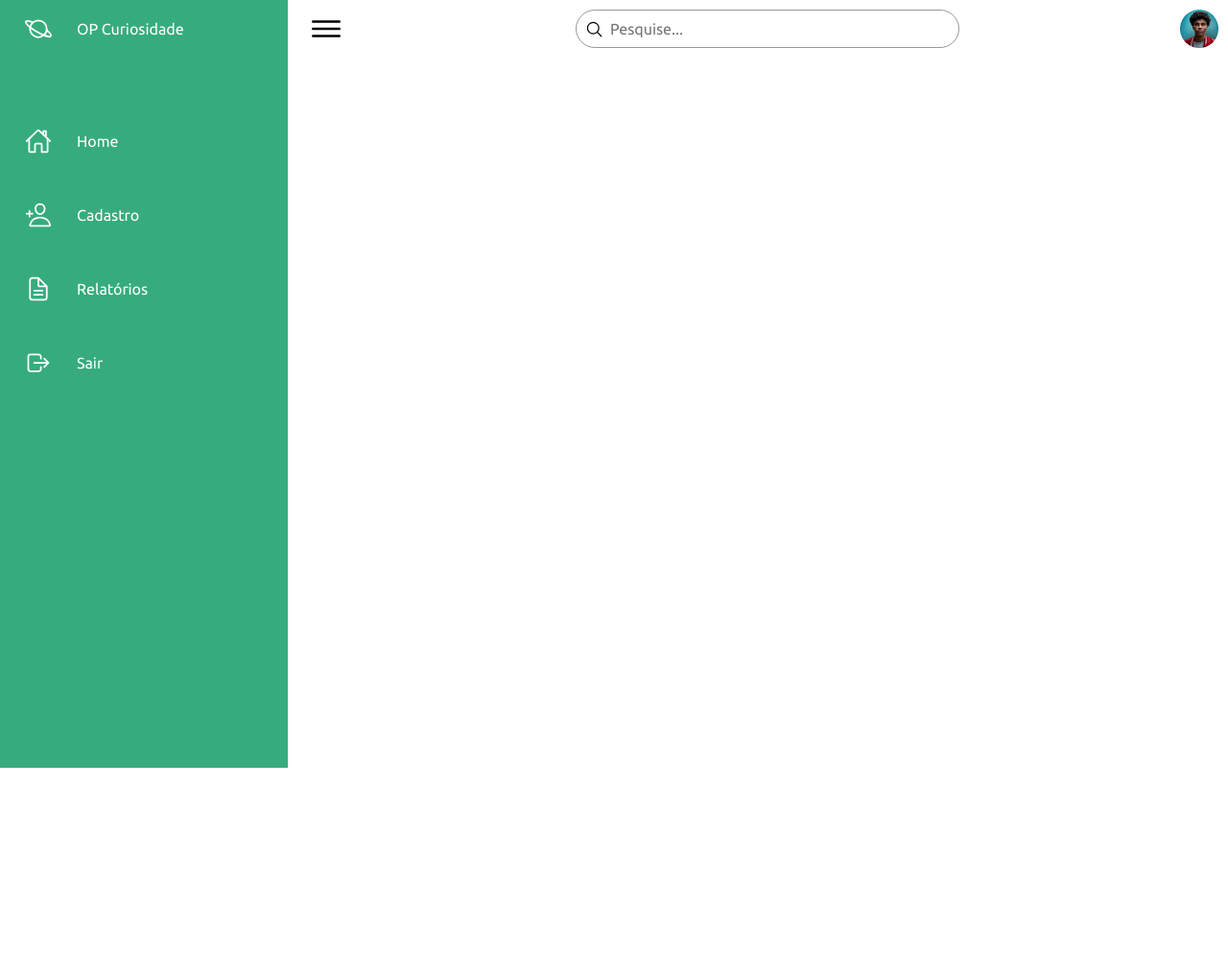
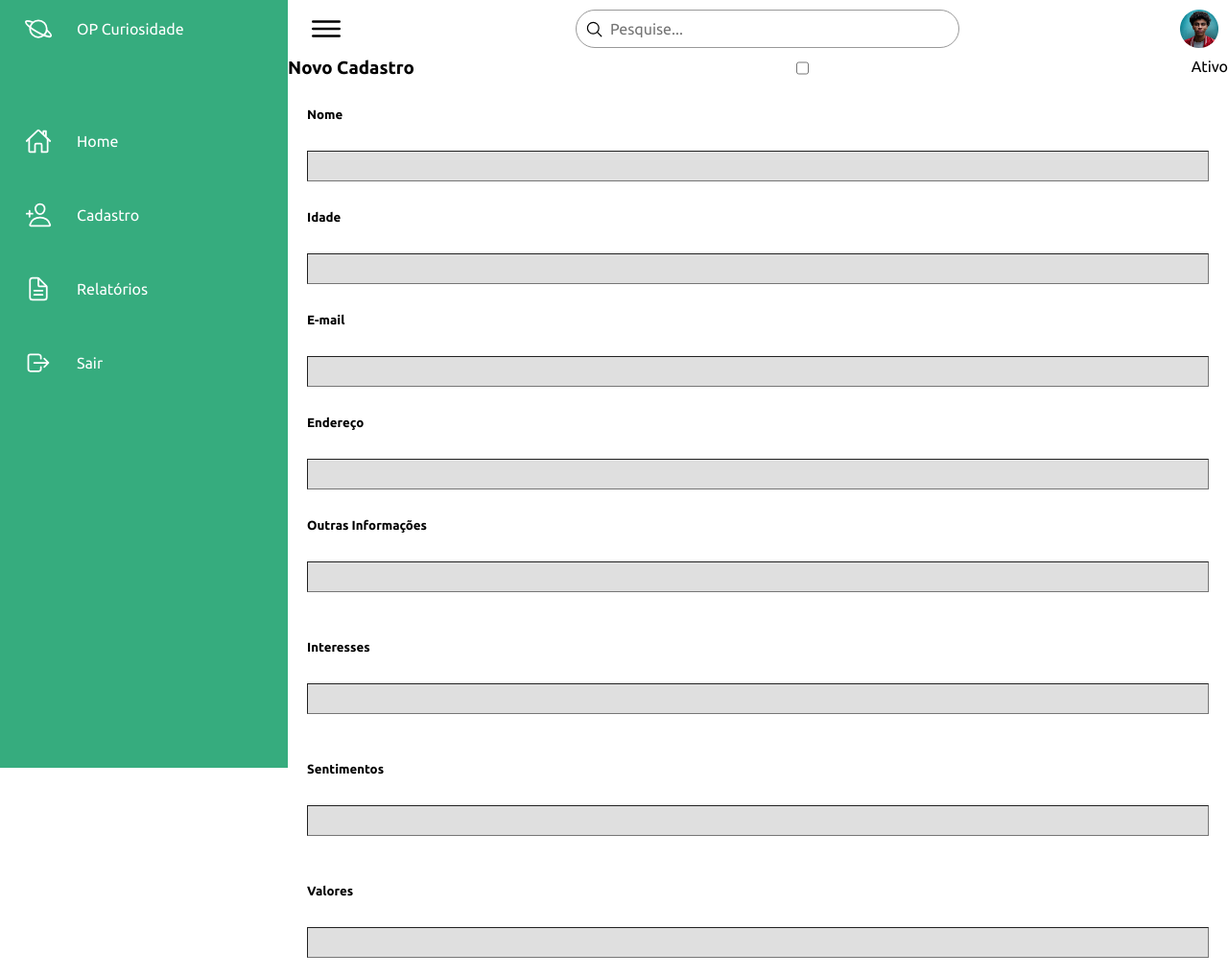
Before and after one commit to mthm93/OP-Curiosidade, a plain HTML site: page dashboard/cadastro.html in a window 1280 px wide. Shown: the whole page at 96% size. Before the commit the page ends 800 px from the top, so only its background shows below. Drawn offline with nearby package versions, Linux system fonts and the light colour scheme.

Commit message:
update cadastro.html

```diff
--- a/dashboard/cadastro.html
+++ b/dashboard/cadastro.html
@@ -71,6 +71,42 @@
             </div>
         </div>
 
+            <!-- Cadastro -->
+
+        <article>
+
+            <header>
+                <h3>Novo Cadastro</h3>
+                <input type="checkbox" name="Ativo" id="status">
+                <p>Ativo</p>
+            </header>
+            <section class="fatos">
+                <h5>Nome</h5>
+                <input type="text" id="nome">
+                <h5>Idade</h5>
+                <input type="text" id="idade">
+                <h5>E-mail</h5>
+                <input type="text" id="email">
+                <h5>Endereço</h5>
+                <input type="text" id="endereço">
+                <h5>Outras Informações</h5>
+                <input type="text" id="outras">
+            </section>
+            <section class="interesses">
+                <h5>Interesses</h5>
+                <input type="text" id="interesses">
+            </section>
+            <section class="sentimentos">
+                <h5>Sentimentos</h5>
+                <input type="text" id="sentimentos">
+            </section>
+            <section class="valores">
+                <h5>Valores</h5>
+                <input type="text" id="valores">
+            </section>
+        </article>
+    </main>
+
     <script type="module" src="https://unpkg.com/ionicons@5.5.2/dist/ionicons/ionicons.esm.js"></script>
     <script nomodule src="https://unpkg.com/ionicons@5.5.2/dist/ionicons/ionicons.js"></script>
 </body>
--- a/dashboard/style.css
+++ b/dashboard/style.css
@@ -298,3 +298,16 @@ section .cadastrosRecentes table tr td:nth-child(2) {
     font-size: 14px;
     font-weight: 500;
 }
+
+/* Página de Cadastro */
+
+article header {
+    display: flex;
+    justify-content: space-between;
+}
+article section input {
+    background: rgb(223, 223, 223);
+    border-width: 1px;
+    min-height: 2rem;
+    padding: 5px;
+}
```
